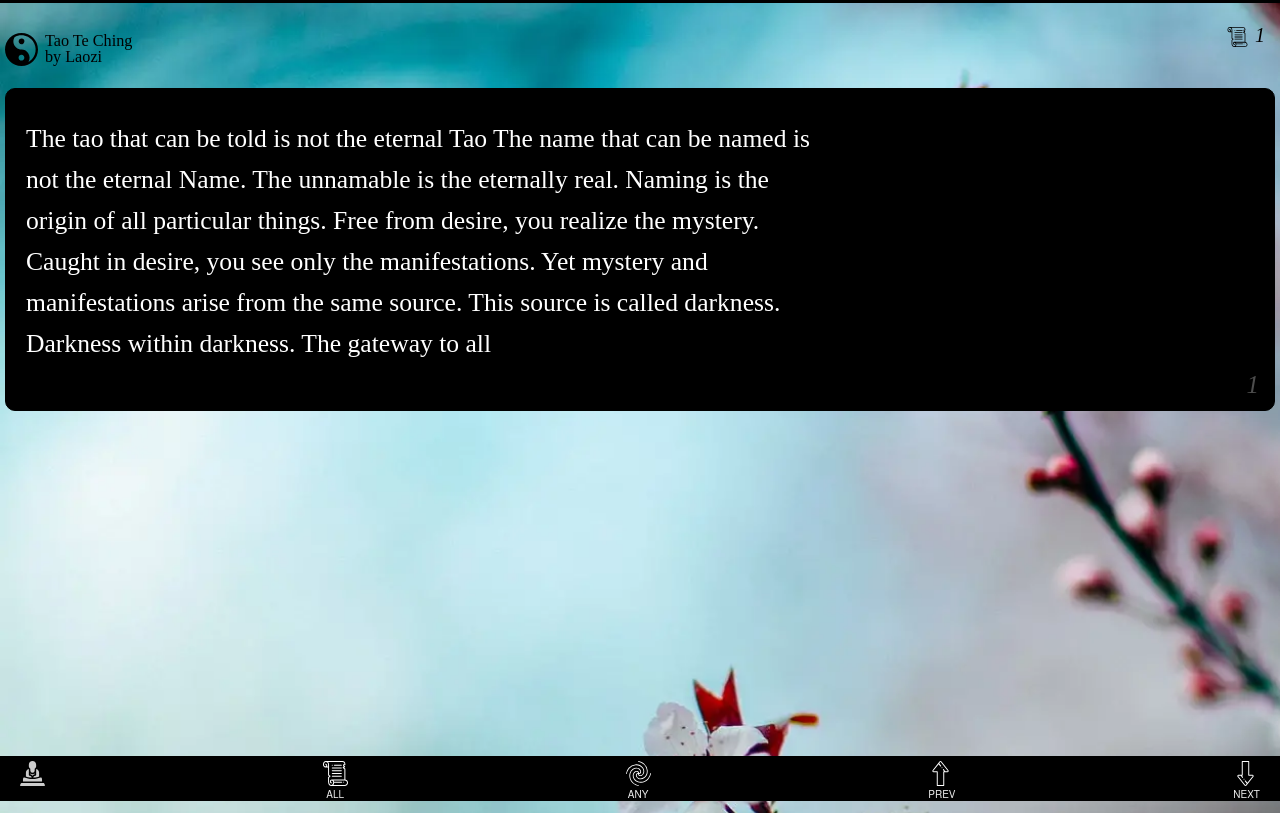
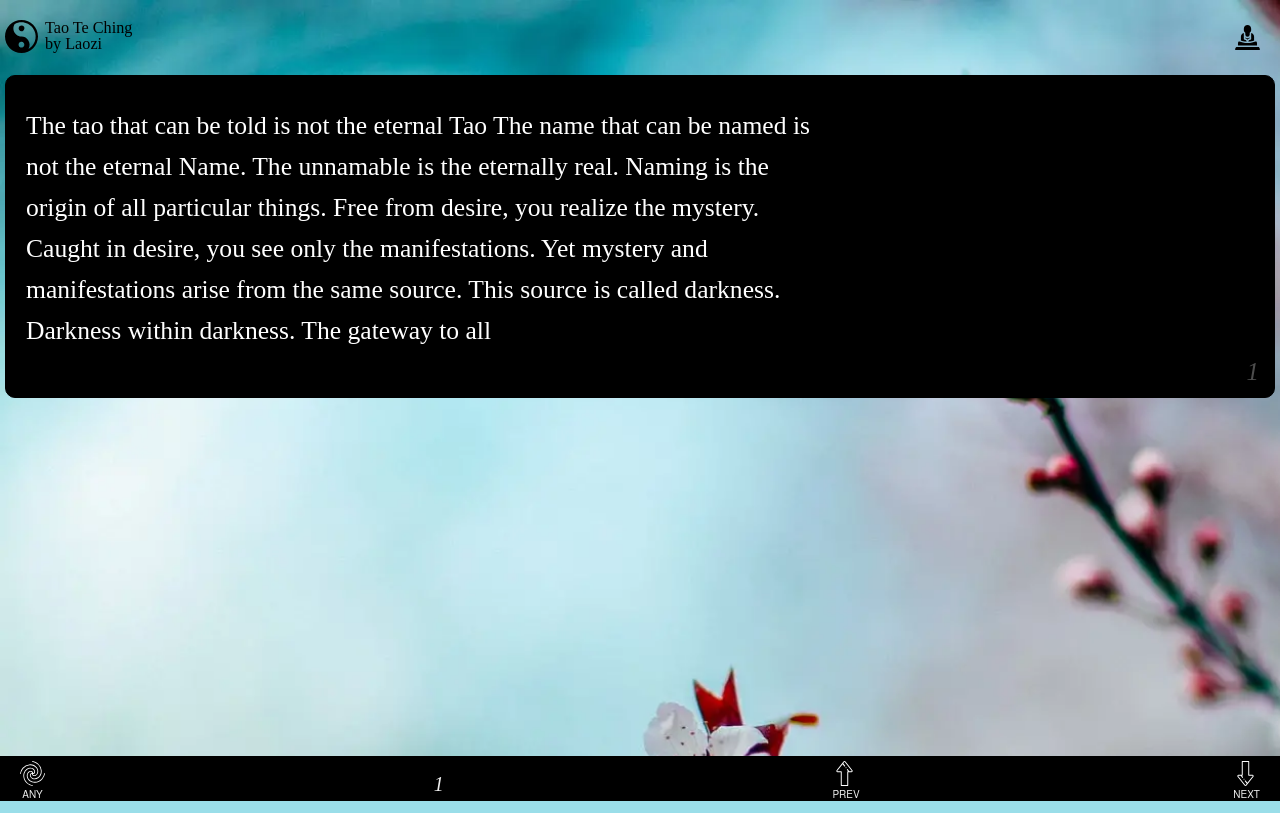
Before and after one commit to djmisha/learnzen.org, a React (Create React App) app: page /#1 in a window 1280 px wide. Built offline with nearby package versions, Linux system fonts and the light colour scheme; a web font is replaced by a local one.

Commit message:
daily commit

```diff
--- a/src/FileteredPoemsTable.js
+++ b/src/FileteredPoemsTable.js
@@ -4,6 +4,7 @@ import Logo from "./logo.js";
 import Hello from "./hello.js";
 import NavigationBar from "./navigation-bar";
 import PoemsTable from "./PoemsTable";
+import WelcomeScene from "./welcome";
 
 class FileteredPoemsTable extends React.Component {
     constructor(props) {
@@ -95,6 +96,7 @@ class FileteredPoemsTable extends React.Component {
                 <header className={this.state.logoSpinClass}>
                     <Logo />
                     <Hello />
+                    <WelcomeScene />
                 </header>
                 <NavigationBar
                     visiblePoem={this.state.visiblePoem}
--- a/src/hello.js
+++ b/src/hello.js
@@ -9,18 +9,27 @@ class Hello extends React.Component {
     };
 
     componentDidMount() {
-        const rememberMe = localStorage.getItem("rememberMe") === "true";
-        const user = rememberMe ? localStorage.getItem("user") : "";
-        this.setState({ user, rememberMe });
-        console.log(user);
+        // const rememberMe = localStorage.getItem("rememberMe") === "true";
+        const user = localStorage.getItem("user");
+        // const user = rememberMe ? localStorage.getItem("user") : "";
+        this.setState({ user });
+        // console.log(user);
     }
 
     render() {
-        return (
-            <div className="user-hello">
-                <span>{this.state.user}</span>
-            </div>
-        );
+        if (this.state.user) {
+            return (
+                <div className="user-hello">
+                    <span>Hi, {this.state.user}</span>
+                </div>
+            );
+        } else {
+            return (
+                <div className="user-hello">
+                    <span></span>
+                </div>
+            );
+        }
     }
 }
 
--- a/src/localStorage.js
+++ b/src/localStorage.js
@@ -5,7 +5,8 @@ import React from "react";
 class SignIn extends React.Component {
     state = {
         user: "",
-        rememberMe: false,
+        poemCount: 0,
+        // rememberMe: false,
     };
 
     handleChange = (event) => {
@@ -16,33 +17,34 @@ class SignIn extends React.Component {
     };
 
     handleFormSubmit = () => {
-        const { user, rememberMe } = this.state;
-        localStorage.setItem("rememberMe", rememberMe);
-        localStorage.setItem("user", rememberMe ? user : "");
+        const { user } = this.state;
+        // localStorage.setItem("rememberMe", rememberMe);
+        localStorage.setItem("user", user);
+        // localStorage.setItem("user", rememberMe ? user : "");
     };
 
-
-
     componentDidMount() {
-        const rememberMe = localStorage.getItem("rememberMe") === "true";
-        const user = rememberMe ? localStorage.getItem("user") : "";
-        this.setState({ user, rememberMe });
+        // const rememberMe = localStorage.getItem("rememberMe") === "true";
+        const user = localStorage.getItem("user");
+        // this.setState({ user, rememberMe });
+        this.setState({ user });
         console.log(user);
     }
 
     render() {
+        if (!this.state.user) {
             return (
                 <form onSubmit={this.handleFormSubmit} className="call-by-name">
-                <label>{this.state.user}</label>
+                    {/* <label>{this.state.user}</label> */}
                     <label>
-                    Name:{" "}
+                        Name{" "}
                         <input
                             name="user"
                             value={this.state.user}
                             onChange={this.handleChange}
                         />
                     </label>
-                <label>
+                    {/* <label>
                         <input
                             name="rememberMe"
                             checked={this.state.rememberMe}
@@ -50,11 +52,41 @@ class SignIn extends React.Component {
                             type="checkbox"
                         />{" "}
                         Zen me out
+                    </label> */}
+                    <button type="submit button button-primary">
+                        Doing not Doing
+                    </button>
+                </form>
+            );
+        } else {
+            return (
+                <form onSubmit={this.handleFormSubmit} className="call-by-name">
+                    <div className="call-by-name">{this.state.user}</div>
+                    {/* <label>{this.state.user}</label> */}
+                    <label>
+                        Name{" "}
+                        <input
+                            name="user"
+                            value={this.state.user}
+                            onChange={this.handleChange}
+                        />
                     </label>
-                <button type="submit button button-primary">Let's Zen</button>
+                    {/* <label>
+                        <input
+                            name="rememberMe"
+                            checked={this.state.rememberMe}
+                            onChange={this.handleChange}
+                            type="checkbox"
+                        />{" "}
+                        Zen me out
+                    </label> */}
+                    <button type="submit button button-primary">
+                        NOT DOING
+                    </button>
                 </form>
             );
         }
     }
+}
 
 export default SignIn;
--- a/src/navigation-bar.js
+++ b/src/navigation-bar.js
@@ -1,5 +1,4 @@
 import React from "react";
-import WelcomeScene from "./welcome.js"
 // import NavIconSeach from "./images/icon-search.js";
 import NavIconNext from "./images/icon-next.js";
 import NavIconPrev from "./images/icon-prev.js";
@@ -54,24 +53,9 @@ class NavigationBar extends React.Component {
     }
 
     render() {
-        // const PoemsForNavigation = []
-
-        // dataArray.forEach((poem) => {
-        //   PoemsForNavigation.push(
-        //     <SinglePoemNavItem
-        //       number={poem.number}
-        //       key={poem.number}
-        //       visiblePoem={this.state.visiblePoem}
-        //      />
-        //     );
-        // });
-
-        // console.log(PoemsForNavigation);
-
         return (
-            <form className="navbar">
+            <div className="navbar">
                 <div className="nav-movearound">
-                    <WelcomeScene></WelcomeScene>
                     {/* <label>
                         <div
                             className="nav-icon"
@@ -88,13 +72,13 @@ class NavigationBar extends React.Component {
                             className={this.state.searchClass}
                         />
                     </label> */}
-                    <div
+                    {/* <div
                         onClick={this.handleShowAllPoemChange}
                         className="nav-all nav-icon"
                     >
                         <NavIconAll />
                         <span>All</span>
-                    </div>
+                    </div> */}
                     <div
                         onClick={this.handleRandomPoemChange}
                         className="nav-random nav-icon"
@@ -126,14 +110,7 @@ class NavigationBar extends React.Component {
                         <span>Next</span>
                     </div>
                 </div>
-
-                {/* <div className="all-navigation-row"
-      visiblepoem={this.state.visiblePoem}
-
-      >
-        {PoemsForNavigation}
-      </div> */}
-            </form>
+            </div>
         );
     }
 }
--- a/src/sass/styles.scss
+++ b/src/sass/styles.scss
@@ -11,8 +11,8 @@ body {
     background-attachment: fixed;
     min-height: 100vh;
     max-height: 100vh;
-    border-top: 3px solid #000;
-    padding-top: 10px;
+    // border-top: 3px solid #000;
+    // padding-top: 10px;
 }
 
 .container {
@@ -86,7 +86,6 @@ header {
     &.spin-more .logo svg {
         transform: rotate(-180deg);
     }
-
 }
 
 .info-overlay {
@@ -105,14 +104,12 @@ header {
     }
 }
 
-.info input {
-    // color: black !important;
-}
-
-.the-info-icon.info-change .info svg {
-    fill: #fff;
+.the-info-icon .info svg {
+    fill: #000;
     z-index: 1;
-    position: relative;
+    position: absolute;
+    right: 20px;
+    top: 25px;
 }
 
 .info-overlay {
@@ -126,6 +123,7 @@ header {
     padding-top: 40px;
     text-align: center;
     z-index: 9999;
+    color: white;
 }
 
 .info-overlay.info-hidden {
@@ -251,7 +249,7 @@ ul.all-poems {
     padding: 5px;
 }
 
-form.navbar {
+.navbar {
     position: fixed;
     bottom: -1px;
     right: 0;
@@ -270,7 +268,7 @@ form.navbar {
     }
 }
 
-form.navbar label {
+.navbar label {
     margin-bottom: 0;
 }
 
@@ -293,11 +291,11 @@ form.navbar label {
     left: -190px;
 }
 
-form.navbar label {
+.navbar label {
     position: relative;
 }
 
-form.navbar label span {
+.navbar label span {
     position: absolute;
     font-size: 10px;
     bottom: -10px;
@@ -311,7 +309,7 @@ form label {
 }
 
 @media (min-width: 750px) {
-    form.navbar label {
+    .navbar label {
         display: block;
     }
 }
@@ -357,20 +355,24 @@ form label {
 }
 
 .current-verse {
-    position: fixed;
-    top: 35px;
-    right: 0px;
     text-align: center;
     font-size: 12px;
-    color: black;
+    position: relative;
+}
+
+.nav-count {
+    position: relative;
+    top: 10px;
 }
 
 .current-verse svg {
-    width: 25px;
-    height: 20px;
-    left: -15px;
-    top: -8px;
-    position: absolute;
+    display: none;
+    border: 1px solid pink;
+    width: 30px;
+    height: 25px;
+    path {
+        fill: #fff;
+    }
 }
 
 .nav-count {
@@ -390,14 +392,13 @@ form label {
     transform: rotate(90deg);
 }
 
-
 /* Name Form */
 form.call-by-name {
     display: flex;
     align-items: center;
     flex-direction: column;
     label {
-        height: 40px;;
+        height: 40px;
     }
     input {
         color: black !important;
@@ -407,5 +408,5 @@ form.call-by-name {
 .user-hello {
     top: 30px;
     position: absolute;
-    right: 80px;
+    right: 60px;
 }
--- a/src/welcome.js
+++ b/src/welcome.js
@@ -1,7 +1,6 @@
 import React from "react";
-import SignIn from "./localStorage"
+import SignIn from "./localStorage";
 import IconBuddah from "./images/icon-buddah.js";
-
 
 class WelcomeScene extends React.Component {
     constructor(props) {
@@ -33,27 +32,26 @@ class WelcomeScene extends React.Component {
                     <IconBuddah />
                 </div>
                 <div className={this.state.overlayClass}>
-
-                    <p>Hello, may we call you by name?</p>
-                    <SignIn></SignIn>
+                    <p>Hello, Zen Master</p>
+                    <SignIn />
                     <div onClick={this.handleinfoChange} className="buddah">
                         <br />
                         <br />
                         <IconBuddah />
-                    <span>道德经</span>
-                    <span>Tao Te Ching</span>
-                    <p>
-
-                        The Tao Te Ching is the fundamental text for
-                        philosophical Taoism, it is traditionally credited to
-                        the 6th-century BC sage Laozi.
+                        {/* <span>道德经</span> */}
+                        {/* <span>Tao Te Ching</span> */}
+                        {/* <p>
+                            The Tao Te Ching is the fundamental text for
+                            philosophical Taoism, it is traditionally credited
+                            to the 6th-century BC sage Laozi.
+                            <br />
+                            <br />
+                            Ready to for enlightenment? Click on the Budah to
+                            start exploring
+                            <br /> <br />
+                        </p> */}
                         <br />
-                        <br />
-                        Ready to for enlightenment? Click on the Budah to start exploring
-                        <br /> <br />
-                    </p>
-                    <br />
-                     </div>
+                    </div>
                 </div>
             </div>
         );
```
Lines whose indentation alone changed are shown as unchanged.
